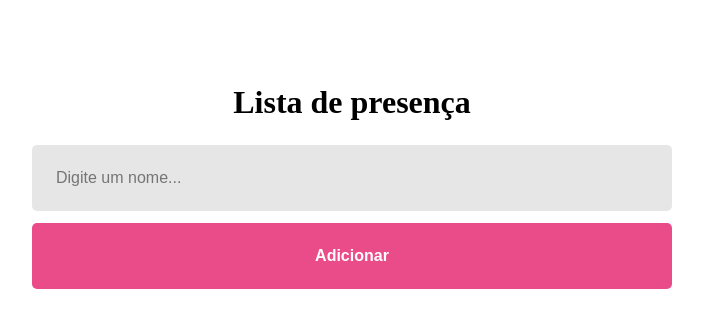
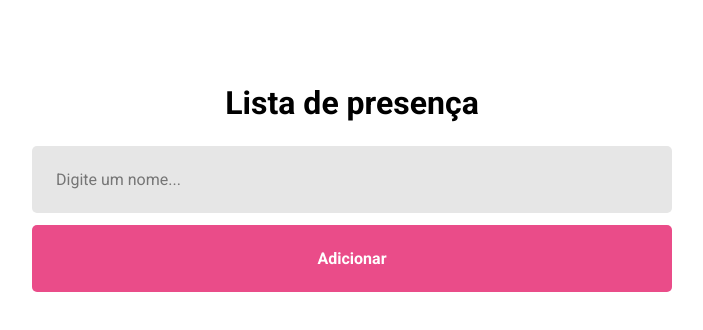
Before and after one commit to rodrigoczlopes/Lista_de_alunos, a React (Vite) app: page / in a window 1280 px wide. Shown: the top 330 px of the page, without its empty margins (288-991 px from the left). Built offline with nearby package versions, Linux system fonts and the light colour scheme.

Commit message:
alteração

```diff
--- a/src/pages/Home/styles.css
+++ b/src/pages/Home/styles.css
@@ -16,7 +16,7 @@
   border-radius: 0.31rem;
   border: none;
 
-  font-size: 16px;
+  font-size: 1rem;
 }
 
 .container button{
--- a/src/styles/global.css
+++ b/src/styles/global.css
@@ -3,3 +3,10 @@
   padding: 0;
   box-sizing: border-box;
 }
+
+body, input, button {
+  font-size: 16px;
+  font-family: 'Roboto', sans-serif;
+
+  -webkit-font-smoothing: antialiased;
+}
```
